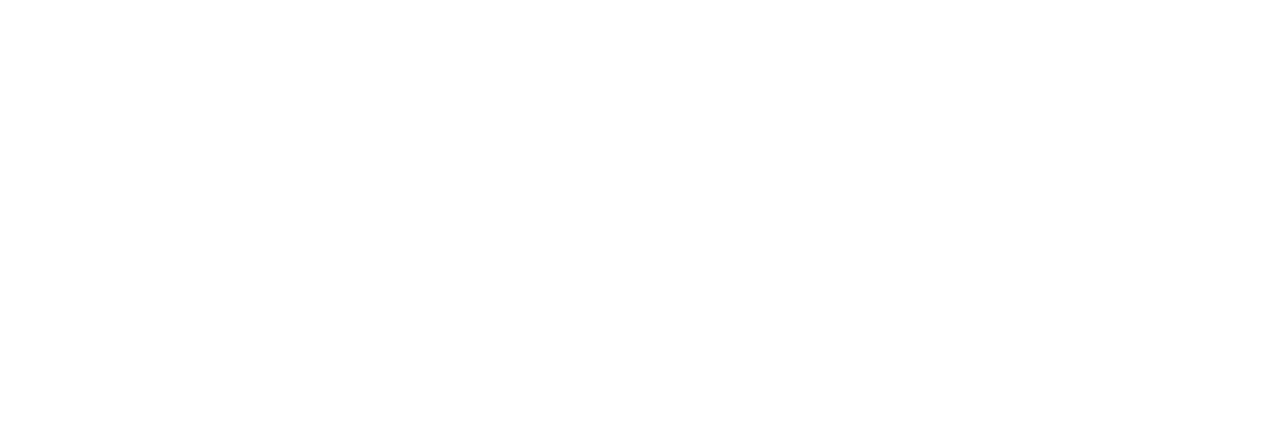
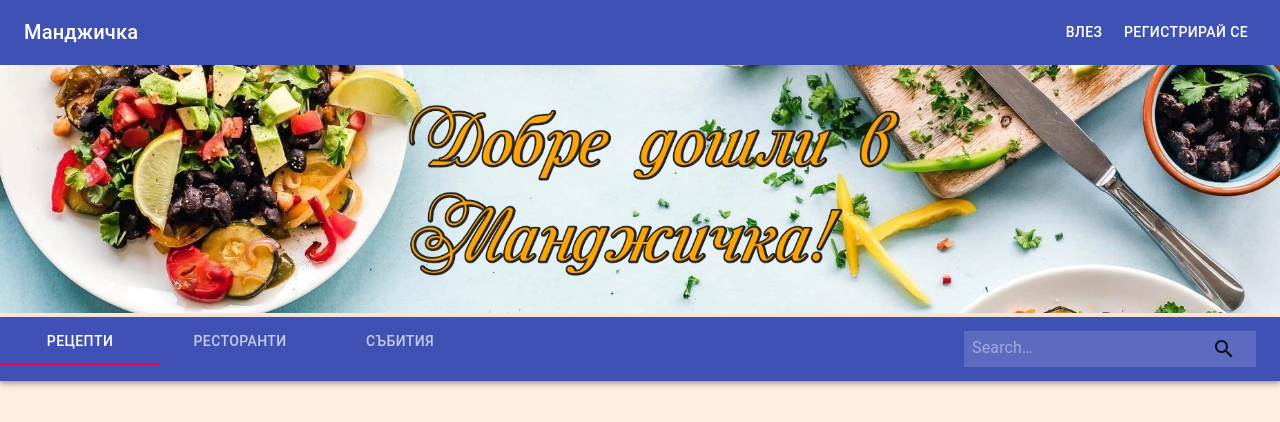
Before and after one commit to mihaelagandeva/MandzhichkaProject, a React (Create React App) app in the folder client/: page /main/restaurants in a window 1280 px wide. Shown: the top 422 px of the page. Built offline with nearby package versions, Linux system fonts and the light colour scheme.

Commit message:
Fixing the navigation and routing to the component

```diff
--- a/client/src/App.js
+++ b/client/src/App.js
@@ -21,6 +21,7 @@ function App() {
         <Route path="/" exact component={Login} />
         <Route path="/register" exact component={Register} />
         <Route path="/main/recipes" exact component={() => <NavigationBar tabNumber={0} />} />
+        <Route path="/main/restaurants" exact component={() => <NavigationBar tabNumber={1} />} />
         <Route path="/singleRecipe" exact component={() => <SingleRecipe recipe={hardcodedRecipe} />} />
       </Router>
       <Interceptor />
--- a/client/src/componets/NavigationBar.tsx
+++ b/client/src/componets/NavigationBar.tsx
@@ -87,7 +87,7 @@ const NavigationBar = () =>  {
             <AppBar className={classes.bar} position="static">
                 <Tabs className={classes.tabs} value={value} onChange={handleChange} aria-label="simple tabs example">
                     <Tab label="Рецепти" component={Link} to={`/main/recipes`} />
-                    <Tab label="Ресторанти" {...a11yProps(1)} />
+                    <Tab label="Ресторанти" component={Link} to={`/main/restaurants`} />
                     <Tab label="Събития" {...a11yProps(2)} />
                 </Tabs>
                 <div className={classes.search}>
@@ -106,10 +106,10 @@ const NavigationBar = () =>  {
             </TabPanel>
             <TabPanel value={value} index={1}>
                 <Restaurants />
-      </TabPanel>
+            </TabPanel>
             <TabPanel value={value} index={2}>
                 Item Three
-      </TabPanel>
+            </TabPanel>
         </div>
     );
 }
```
